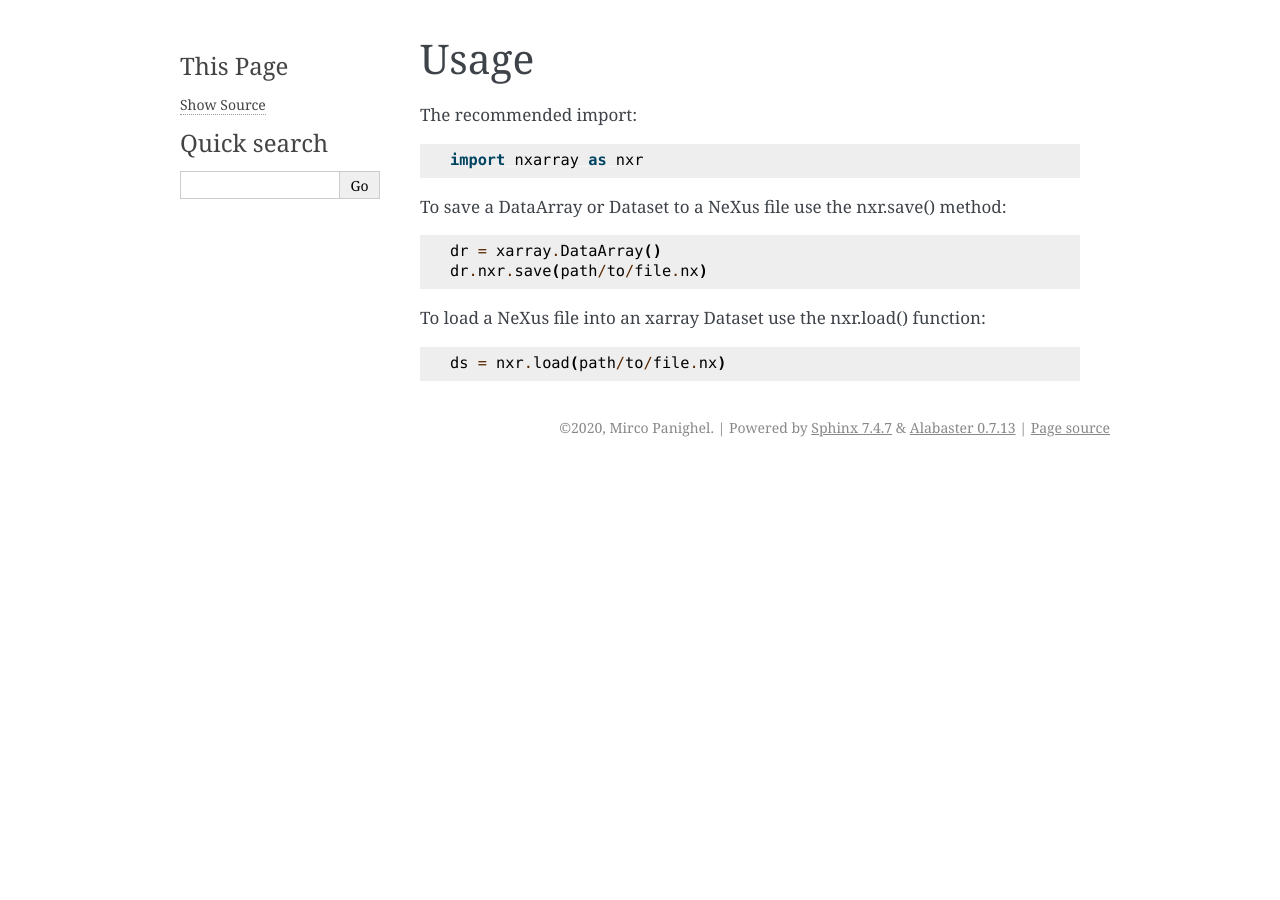
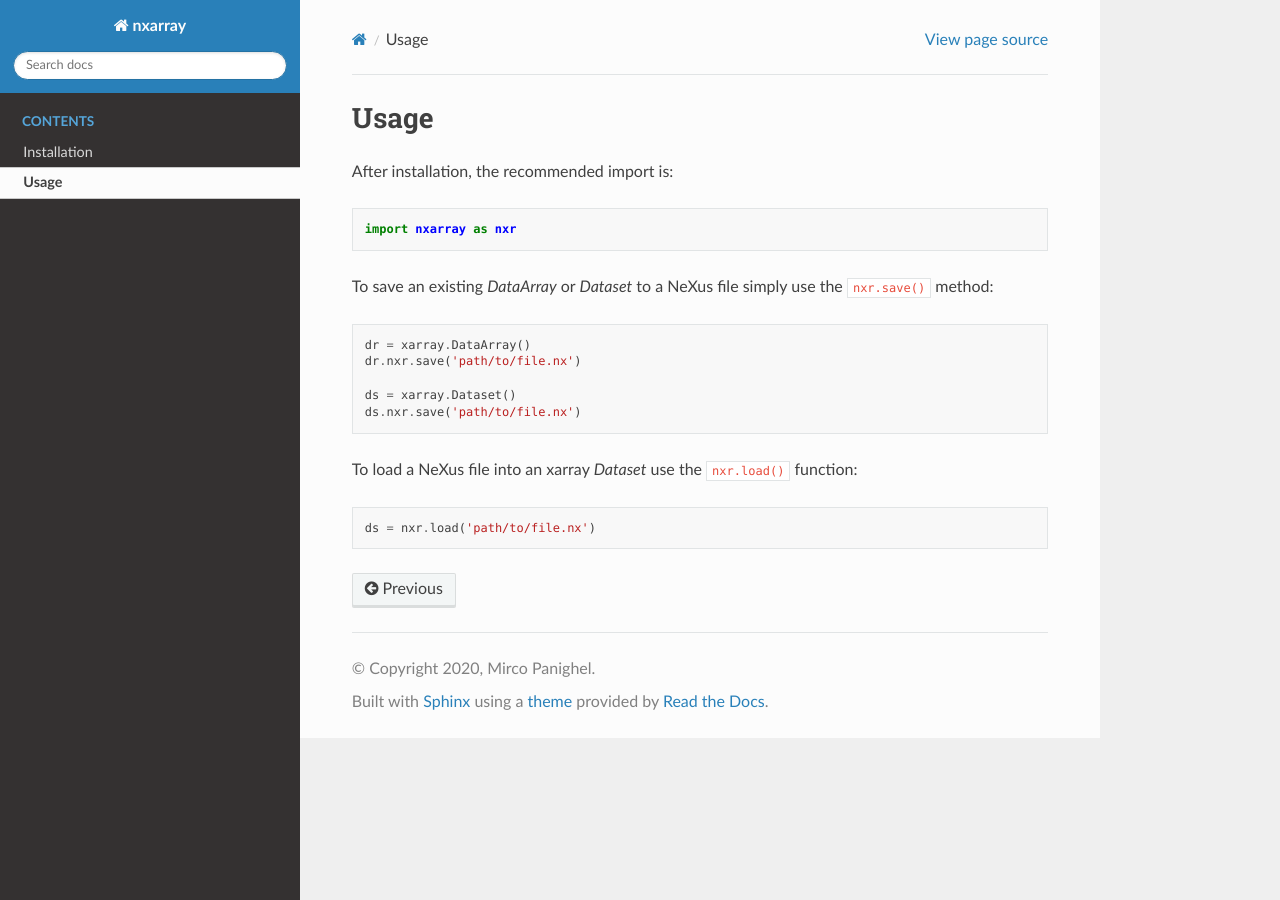
Before and after one commit to rescipy-project/nxarray, a Sphinx documentation site: the page built from docs/usage.rst, in a window 1280 px wide. Built offline with Sphinx 7.4.7 and the Read the Docs theme 2.0.0, drawn with Linux system fonts in a browser that asks for light colours.

Commit message:
Updated docs.

```diff
--- a/docs/conf.py
+++ b/docs/conf.py
@@ -50,7 +50,7 @@ exclude_patterns = ['_build', 'Thumbs.db', '.DS_Store']
 # The theme to use for HTML and HTML Help pages.  See the documentation for
 # a list of builtin themes.
 #
-html_theme = 'alabaster'
+html_theme = 'sphinx_rtd_theme'
 
 # Add any paths that contain custom static files (such as style sheets) here,
 # relative to this directory. They are copied after the builtin static files,
--- a/docs/installation.rst
+++ b/docs/installation.rst
@@ -1,14 +1,18 @@
 ============
 Installation
 ============
+
+You can install nxarray by simply typing:
 
 .. code-block:: bash
 
     $ pip install nxarray
 
+
 Prerequisites
 =============
-nxarray is built on and depends on nexusformat and xarray.
+
+nxarray is built on and depends on nexusformat and xarray packages:
 
 * `nexusformat <https://github.com/nexpy/nexusformat>`_
 * `xarray <http://xarray.pydata.org>`_
--- a/docs/usage.rst
+++ b/docs/usage.rst
@@ -1,19 +1,27 @@
 =====
 Usage
 =====
-The recommended import::
+
+After installation, the recommended import is:
+
+.. code-block:: python
 
     import nxarray as nxr
 
 
-To save a DataArray or Dataset to a NeXus file use the
-nxr.save() method::
+To save an existing *DataArray* or *Dataset* to a NeXus file simply use the ``nxr.save()`` method:
+
+.. code-block:: python
 
     dr = xarray.DataArray()
-    dr.nxr.save(path/to/file.nx)
+    dr.nxr.save('path/to/file.nx')
+
+    ds = xarray.Dataset()
+    ds.nxr.save('path/to/file.nx')
 
 
-To load a NeXus file into an xarray Dataset use the
-nxr.load() function::
+To load a NeXus file into an xarray *Dataset* use the ``nxr.load()`` function:
 
-    ds = nxr.load(path/to/file.nx)
+.. code-block:: python
+
+    ds = nxr.load('path/to/file.nx')
```
Also changed, not shown: docs/index.rst (+7 -4 lines).
